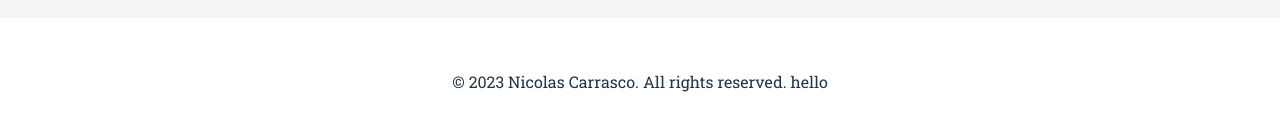
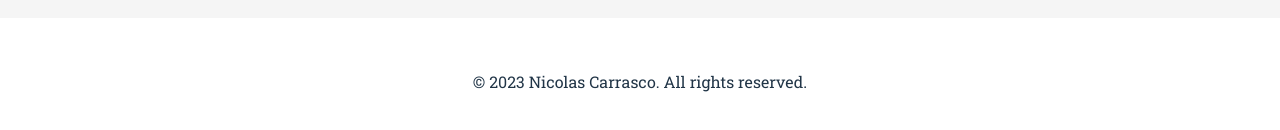
Before and after one commit to Niccar95/Min-Portfolio, a website built with Vite: page index.html in a window 1280 px wide. Shown: the part 3182-3312 px from the top of the page. Built offline with nearby package versions, Linux system fonts and the light colour scheme.

Commit message:
"reverted change"

```diff
--- a/index.html
+++ b/index.html
@@ -260,7 +260,7 @@
       </section>
 
       <footer id="pageBottom">
-        <p>&copy; 2023 Nicolas Carrasco. All rights reserved. hello</p>
+        <p>&copy; 2023 Nicolas Carrasco. All rights reserved.</p>
       </footer>
     </main>
     <script type="module" src="/src/ts/main.ts"></script>
```
